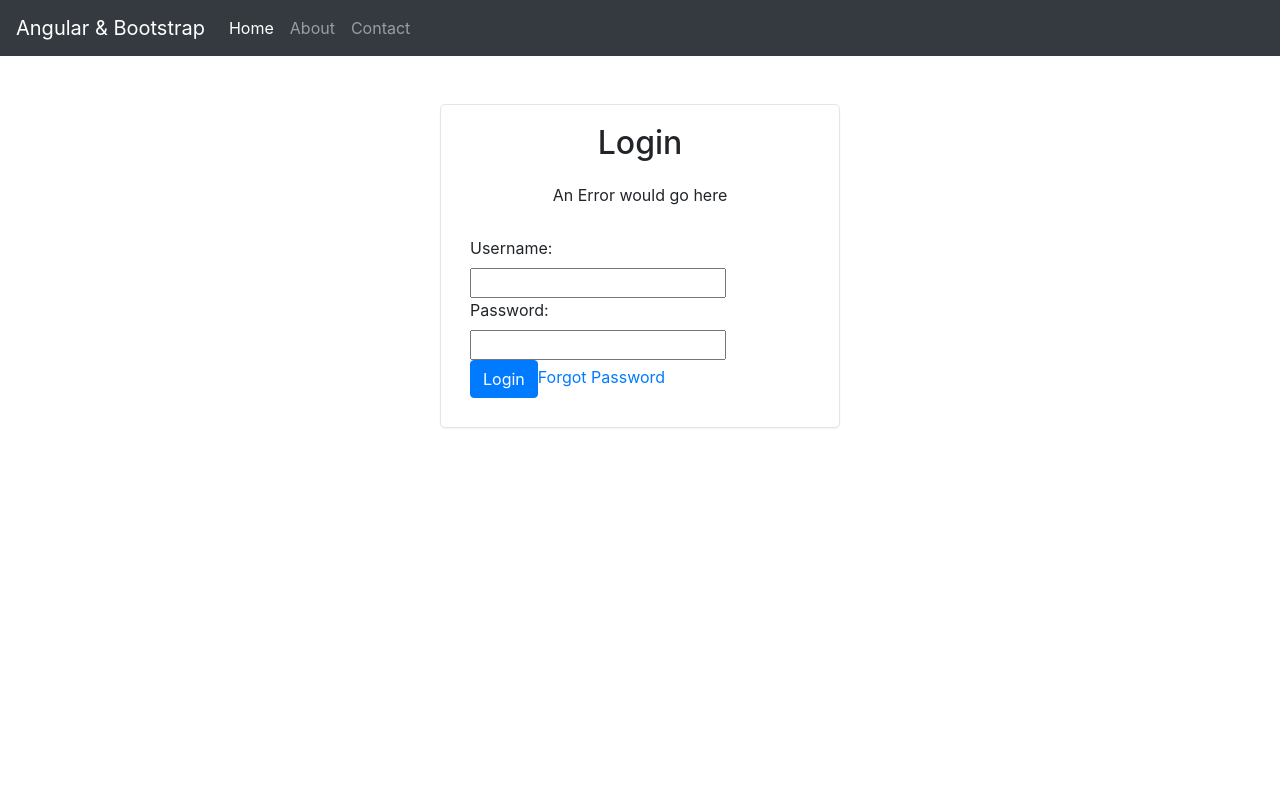
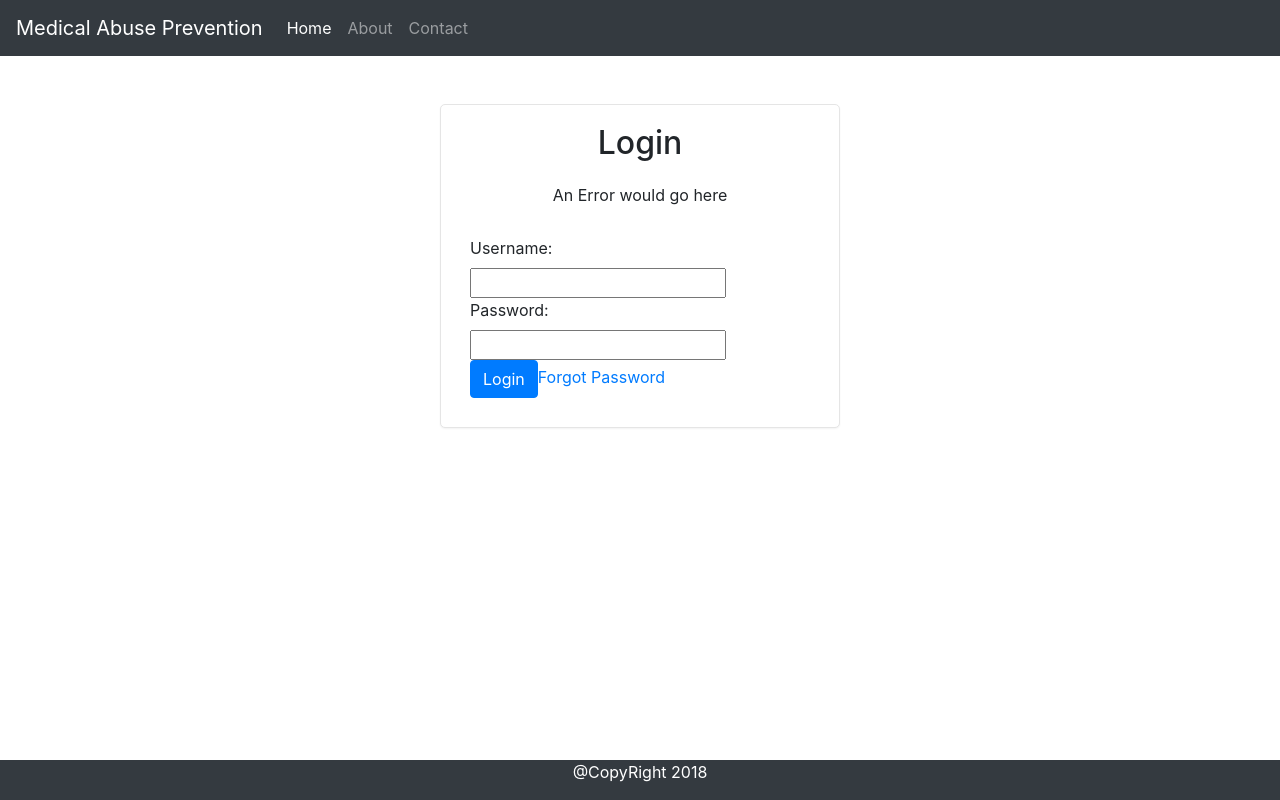
Before and after one commit to vissin/Project, an Angular app in the folder Angular-Frontend/: page /login in a window 1280 px wide. Built offline with nearby package versions, Linux system fonts and the light colour scheme.

Commit message:
Added footer and bootstrap added in angular.json

```diff
--- a/Angular-Frontend/angular.json
+++ b/Angular-Frontend/angular.json
@@ -23,7 +23,8 @@
               "src/assets"
             ],
             "styles": [
-              "src/styles.css"
+              "src/styles.css",
+              "node_modules/bootstrap/dist/css/bootstrap.min.css"
             ],
             "scripts": []
           },
--- a/Angular-Frontend/src/app/app.component.html
+++ b/Angular-Frontend/src/app/app.component.html
@@ -1,3 +1,4 @@
 
 <app-header></app-header>
 <router-outlet></router-outlet>
+<app-footer></app-footer>
--- a/Angular-Frontend/src/app/app.module.ts
+++ b/Angular-Frontend/src/app/app.module.ts
@@ -5,12 +5,14 @@ import { AppRoutingModule } from './app-routing.module';
 import { AppComponent } from './app.component';
 import { LoginComponent } from './login/login.component';
 import { HeaderComponent } from './header/header.component';
+import { FooterComponent } from './footer/footer.component';
 
 @NgModule({
   declarations: [
     AppComponent,
     LoginComponent,
-    HeaderComponent
+    HeaderComponent,
+    FooterComponent
   ],
   imports: [
     BrowserModule,
--- /dev/null
+++ b/Angular-Frontend/src/app/footer/footer.component.css
@@ -0,0 +1,9 @@
+.footer {
+    position: fixed;
+    left: 0;
+    bottom: 0;
+    width: 100%;
+    background-color: #343a40 ;
+    color: white;
+    text-align: center;
+ }
--- /dev/null
+++ b/Angular-Frontend/src/app/footer/footer.component.html
@@ -0,0 +1,3 @@
+<div class="footer">
+  <p>@CopyRight 2018</p>
+</div>
--- /dev/null
+++ b/Angular-Frontend/src/app/footer/footer.component.ts
@@ -0,0 +1,15 @@
+import { Component, OnInit } from '@angular/core';
+
+@Component({
+  selector: 'app-footer',
+  templateUrl: './footer.component.html',
+  styleUrls: ['./footer.component.css']
+})
+export class FooterComponent implements OnInit {
+
+  constructor() { }
+
+  ngOnInit() {
+  }
+
+}
--- a/Angular-Frontend/src/app/header/header.component.html
+++ b/Angular-Frontend/src/app/header/header.component.html
@@ -1,5 +1,5 @@
 <nav class="navbar navbar-dark bg-dark mb-5">
-  <a class="navbar-brand" href="/">Angular & Bootstrap</a>
+  <a class="navbar-brand" href="/">Medical Abuse Prevention</a>
   <div class="navbar-expand mr-auto">
     <div class="navbar-nav">
       <a class="nav-item nav-link active" href="#">Home</a>
```
Also changed, not shown: 1 other file (tests, documents, lock files or other folders).
